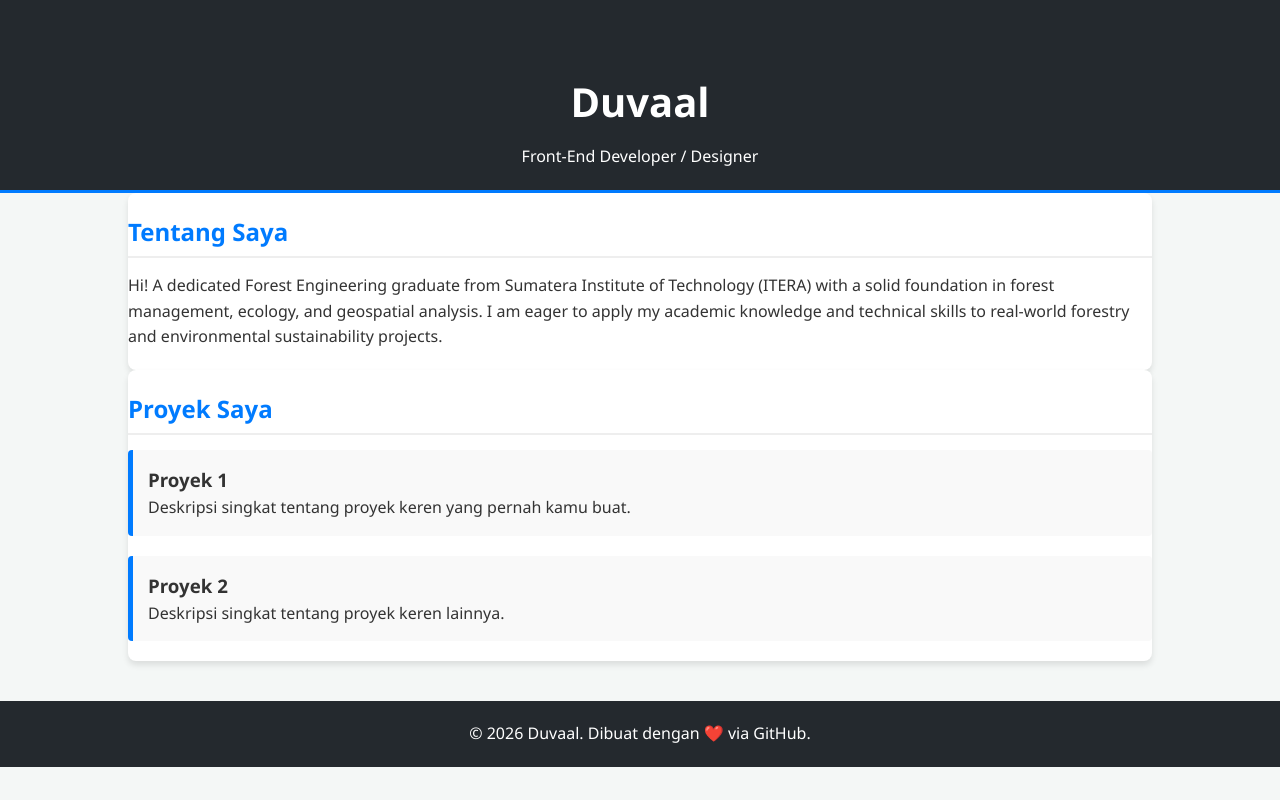
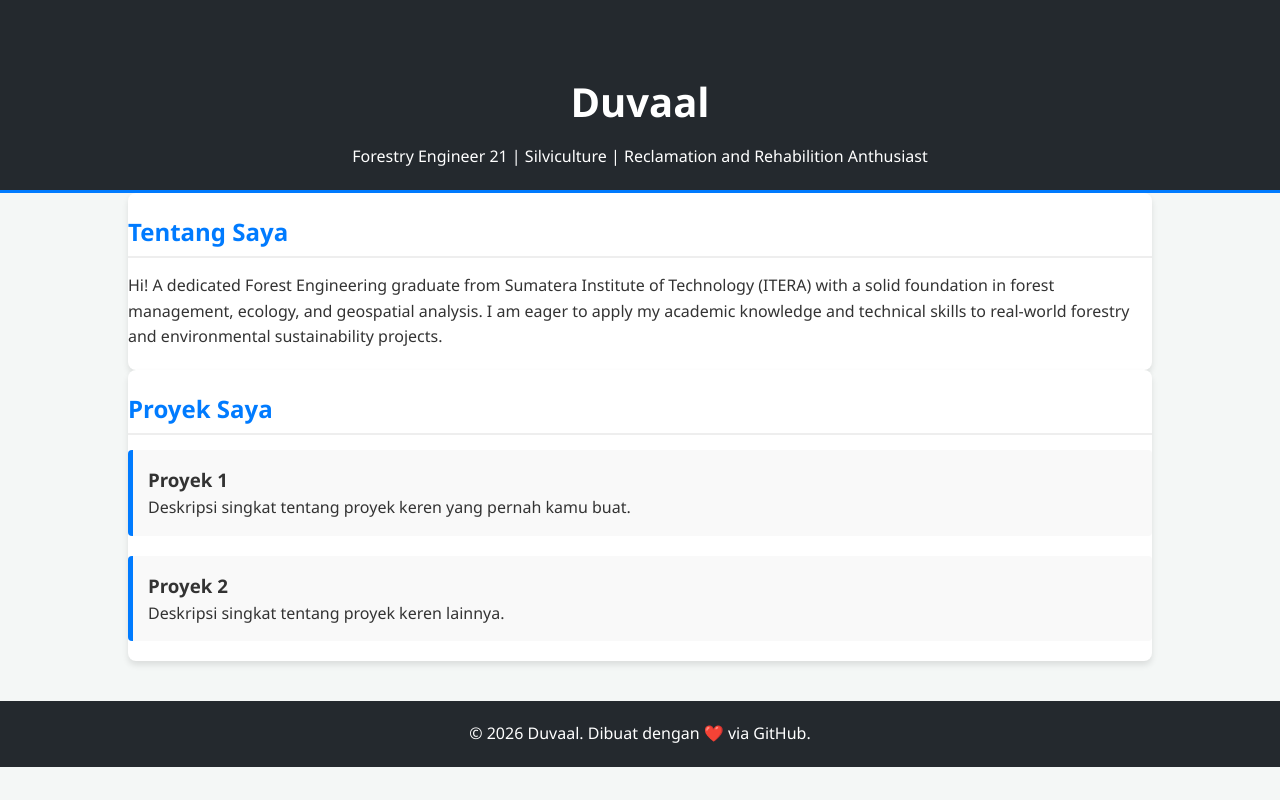
Before and after one commit to DuvalnahaC/Duvaal-s, a plain HTML site: page index.html in a window 1280 px wide. Drawn offline with Linux system fonts and the light colour scheme.

Commit message:
Update profession description in index.html

```diff
--- a/index.html
+++ b/index.html
@@ -10,7 +10,7 @@
     <header>
         <div class="container">
             <h1>Duvaal</h1>
-            <p>Front-End Developer / Designer</p>
+            <p>Forestry Engineer 21 | Silviculture | Reclamation and Rehabilition Anthusiast</p>
         </div>
     </header>
 
```
